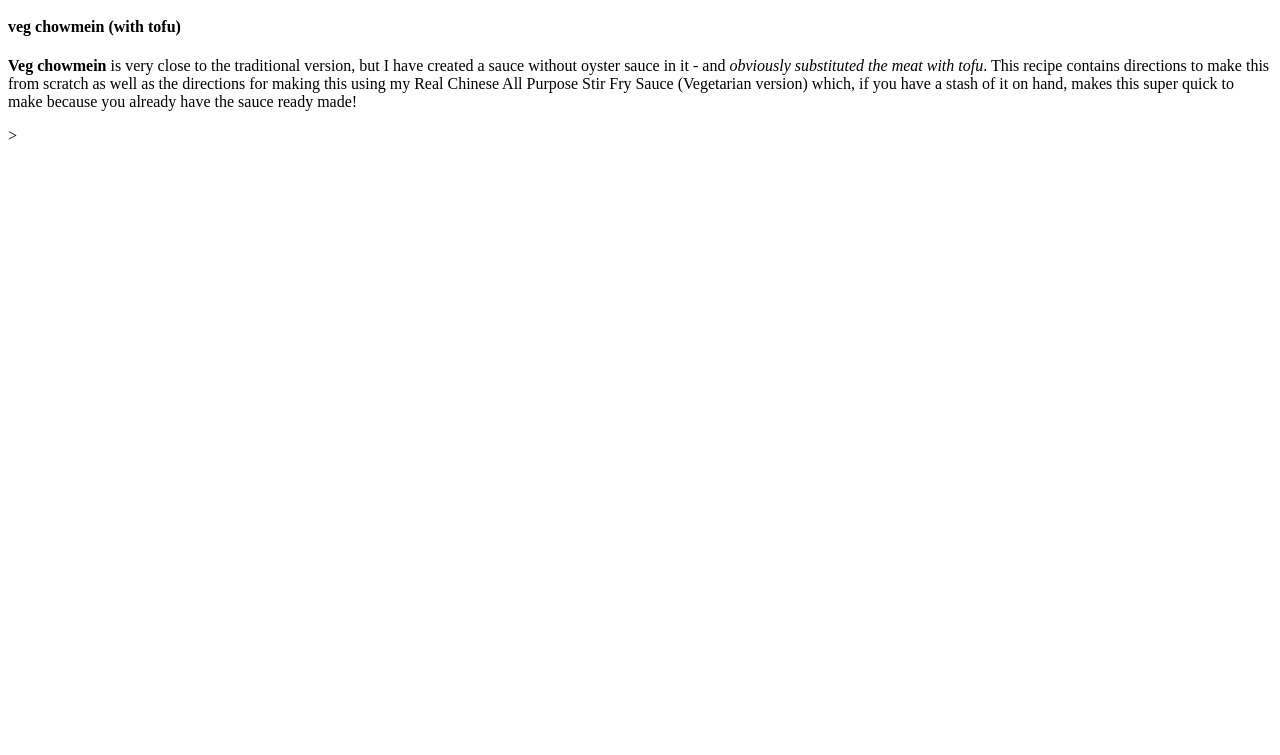
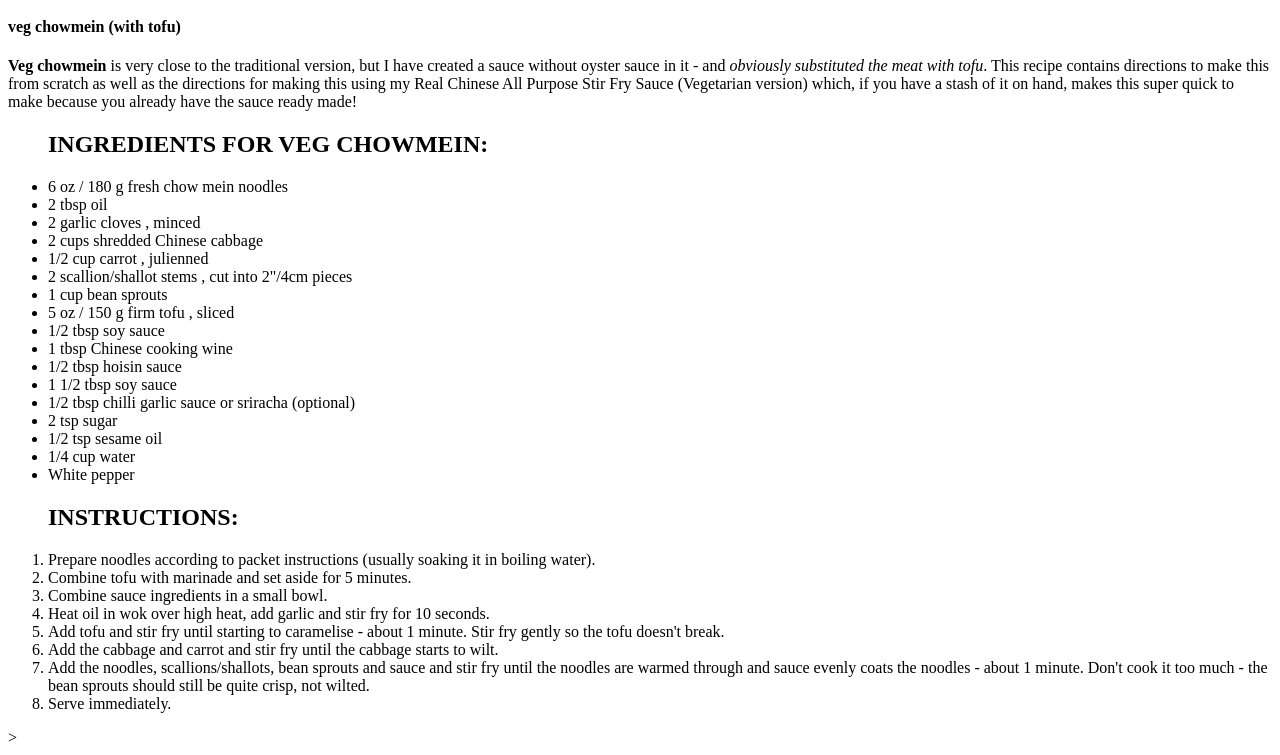
Before and after one commit to NaDnapS-officialacc/Recipes_0din, a plain HTML site: page recipes/chowmein.html in a window 1280 px wide. Shown: the part 442-1197 px from the top of the page. Before the commit the page ends 800 px from the top, so only its background shows below. Drawn offline with Linux system fonts and the light colour scheme.

Commit message:
added ingredients and instructions to chowmein.html

```diff
--- a/recipes/chowmein.html
+++ b/recipes/chowmein.html
@@ -10,6 +10,36 @@
     <img src="https://www.recipetineats.com/tachyon/2014/06/Vegetarian-Tofu-Chow-Mein.jpg?resize=680%2C953&zoom=0.95" alt="Chowmein" height="333" width="333">
     <h4>veg chowmein (with tofu)</h4>
     <p><strong>Veg chowmein</strong> is very close to the traditional version, but I have created a sauce without oyster sauce in it - and <em>obviously substituted the meat with tofu</em>. This recipe contains directions to make this from scratch as well as the directions for making this using my Real Chinese All Purpose Stir Fry Sauce (Vegetarian version) which, if you have a stash of it on hand, makes this super quick to make because you already have the sauce ready made!</p>
-
+    <ul>
+        <h2>INGREDIENTS FOR VEG CHOWMEIN:</h2>
+        <li>6 oz / 180 g fresh chow mein noodles</li>
+        <li>2 tbsp oil</li>
+        <li>2 garlic cloves , minced</li>
+        <li>2 cups shredded Chinese cabbage</li>
+        <li>1/2 cup carrot , julienned</li>
+        <li>2 scallion/shallot stems , cut into 2"/4cm pieces</li>
+        <li>1 cup bean sprouts</li>
+        <li>5 oz / 150 g firm tofu , sliced</li>
+        <li>1/2 tbsp soy sauce</li>
+        <li>1 tbsp Chinese cooking wine</li>
+        <li>1/2 tbsp hoisin sauce</li>
+        <li>1 1/2 tbsp soy sauce</li>
+        <li>1/2 tbsp chilli garlic sauce or sriracha (optional)</li>
+        <li>2 tsp sugar</li>
+        <li>1/2 tsp sesame oil</li>
+        <li>1/4 cup water</li>
+        <li>White pepper</li>
+    </ul>
+    <ol>
+        <h2>INSTRUCTIONS:</h2>
+        <li>Prepare noodles according to packet instructions (usually soaking it in boiling water).</li>
+        <li>Combine tofu with marinade and set aside for 5 minutes.</li>
+        <li>Combine sauce ingredients in a small bowl.</li>
+        <li>Heat oil in wok over high heat, add garlic and stir fry for 10 seconds.</li>
+        <li>Add tofu and stir fry until starting to caramelise - about 1 minute. Stir fry gently so the tofu doesn't break.</li>
+        <li>Add the cabbage and carrot and stir fry until the cabbage starts to wilt.</li>
+        <li>Add the noodles, scallions/shallots, bean sprouts and sauce and stir fry until the noodles are warmed through and sauce evenly coats the noodles - about 1 minute. Don't cook it too much - the bean sprouts should still be quite crisp, not wilted.</li>
+        <li>Serve immediately.</li>
+    </ol>
     </body>
 </html>>
```
